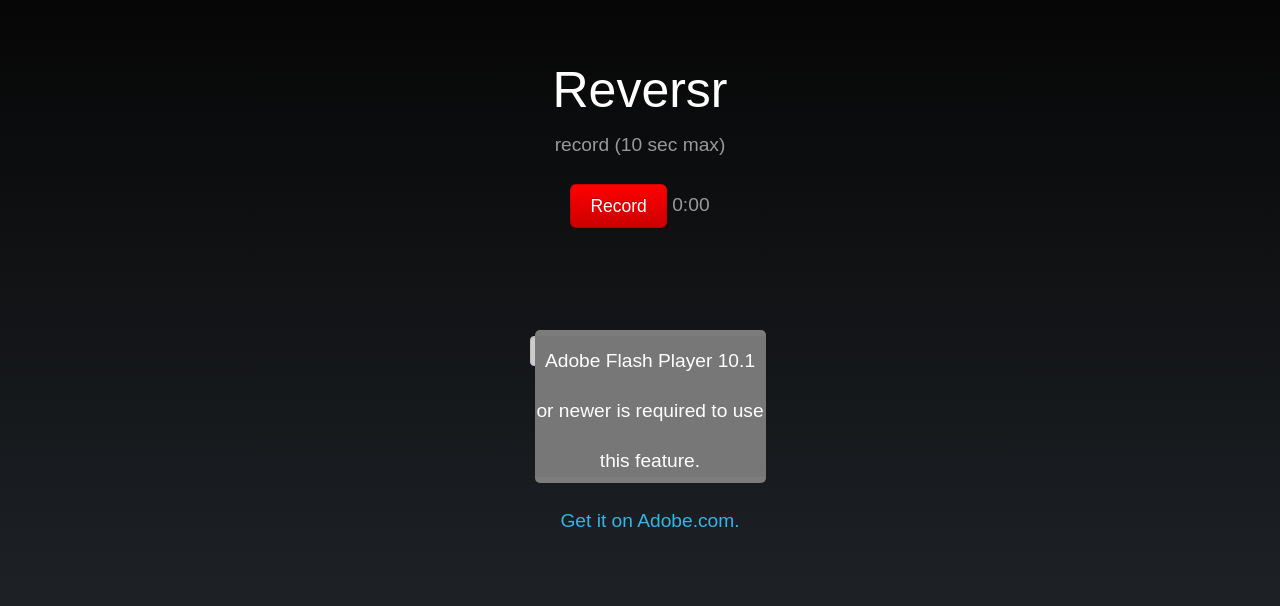
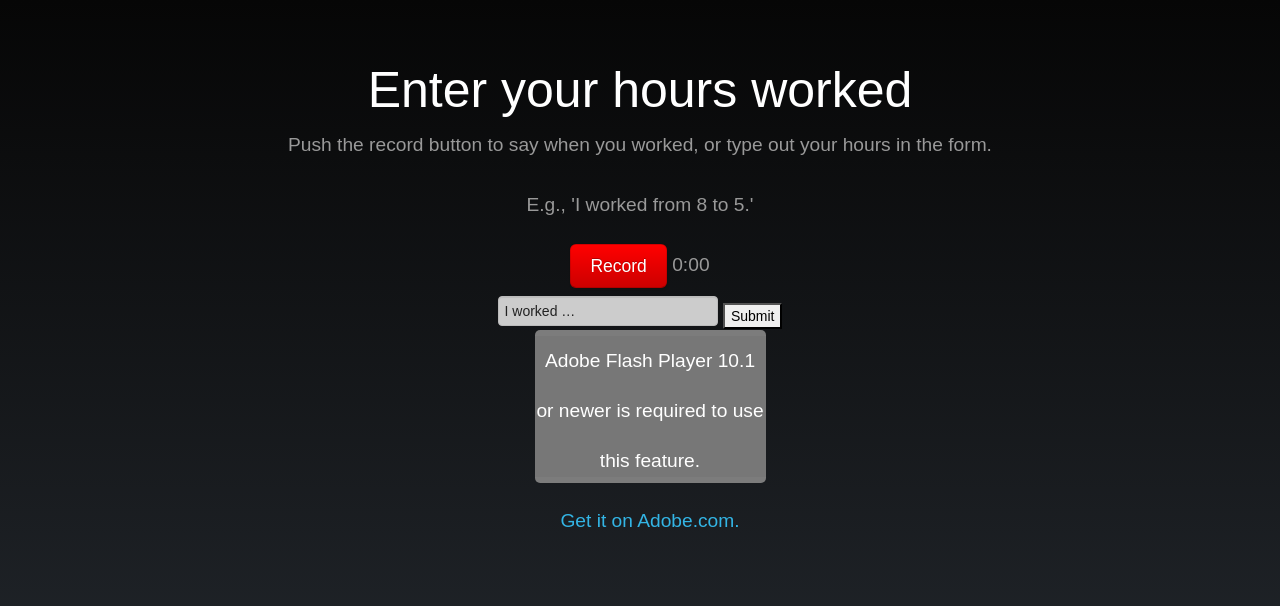
Before and after one commit to aclevine/136_timesheet, a Flask app: page / in a window 1280 px wide. Shown: the top 606 px of the page. Run offline with Flask 2, Linux system fonts and the light colour scheme; some libraries are stand-ins or nearby versions; some web fonts are replaced.

Commit message:
Modified page to give instructions and added submission for user text form

```diff
--- a/front_end/FileUpload/templates/base.html
+++ b/front_end/FileUpload/templates/base.html
@@ -21,6 +21,25 @@
   {% block css %}{% endblock %}
   <script src="{{ url_for('static', filename='libs/jquery/jquery-1.9.0.min.js') }}"></script>
 
+  <SCRIPT TYPE="text/javascript">
+  <!--
+  function submitenter(myfield,e)
+  {
+  var keycode;
+  if (window.event) keycode = window.event.keyCode;
+  else if (e) keycode = e.which;
+  else return true;
+
+  if (keycode == 13)
+     {
+     myfield.form.submit();
+     return false;
+     }
+  else
+     return true;
+  }
+  //-->
+  </SCRIPT>
 </head>
 <body class="{% block body_class %}{% endblock %}">
 </div><!-- /.container -->
@@ -46,14 +65,12 @@
 
         {% block content %}{% endblock %}
       </div>
-    <form name="user_input" action="localhost:5000" method="POST">
-    <div align="center">
-    <br><br>
-    <input type="text" size="25" value="user input">
-    <br><br>
-    </div>
-    </form>
-
+      <form name="user_input" action="localhost:5000" method="POST" onKeyPress="return submitenter(this,event)">
+          <div align="center">
+              <input name="user_text" type="text" size="25" value="I worked …" onKeyPress="return submitenter(this,event)">
+              <input type=submit value="Submit">
+          </div>
+      </form>
     </div><!-- end container -->
 
 
@@ -62,8 +79,9 @@
     <script src="{{ url_for('static', filename='libs/bootstrap/js/bootstrap.min.js') }}"></script>
 
     <script src="{{ url_for('static', filename='js/plugins.js') }}"></script>
-    <script src="{{ url_for('static', filename='js/reversr.js') }}"></script>
-    {# Google analytics #}
+
+   <!--
+   {# Google analytics #}
     <script type="text/javascript">
 
   var _gaq = _gaq || [];
@@ -77,6 +95,7 @@
   })();
 
 </script>
+    -->
     {% block scripts %}{% endblock scripts %}
     <!-- end scripts -->
 
--- a/front_end/FileUpload/templates/home.html
+++ b/front_end/FileUpload/templates/home.html
@@ -1,10 +1,11 @@
 {% extends "base.html" %}
 {% block content %}
 <div class="center">
-<h1 class="page-title">Reversr</h1>
+<h1 class="page-title">Enter your hours worked</h1>
 
-<p>record (10 sec max)</p>
+<p>Push the record button to say when you worked, or type out your hours in the form.</p>
 
+<p>E.g., 'I worked from 8 to 5.'</p>
 <input id="record_button" type="button" class='btn btn-danger btn-large' value='Record'>
 <span id="time">0:00</span>
 
```
